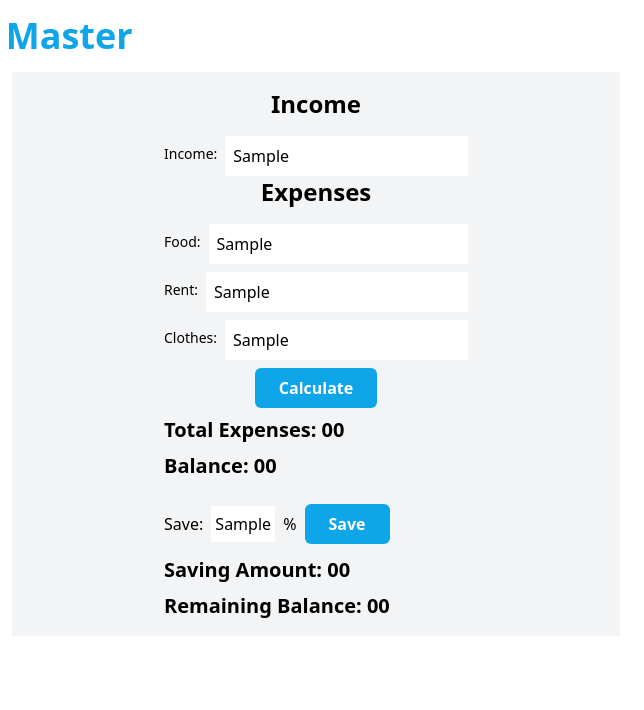
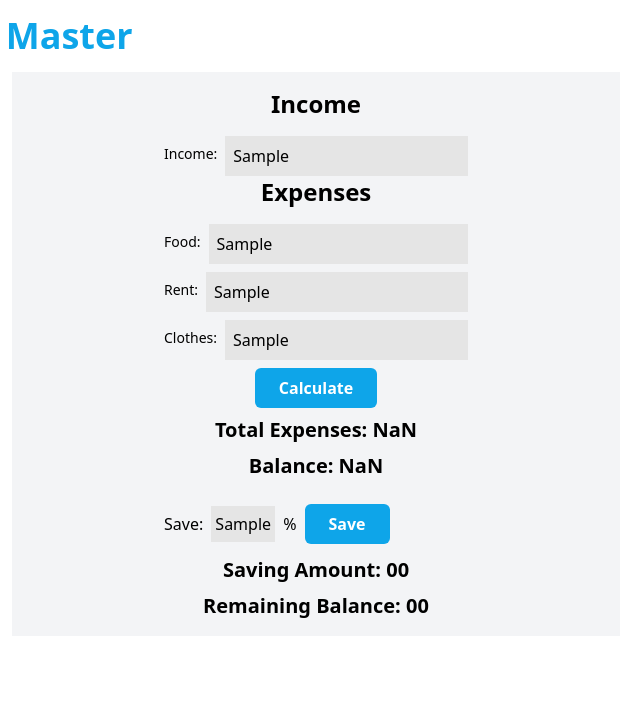
Before and after one commit to mahadi61/money-master, a plain HTML site: page index.html in a window 1280 px wide. Both pictures are taken after typing "Sample", "Sample", "Sample", "Sample", "Sample" into the empty fields and a click on the button "Calculate". Shown: the full height of the page, 636-1280 px from the left. Drawn offline with nearby package versions, Linux system fonts and the light colour scheme.

Commit message:
expenses calulated

```diff
--- a/app.js
+++ b/app.js
@@ -0,0 +1,15 @@
+// calculate total balance
+document.getElementById('calculate-balance').addEventListener('click', function(){
+    const rent = getElementValueById('rent-input');
+    const cloth = getElementValueById('cloth-amount');
+    const food = getElementValueById('food-amount');
+
+    // total expenses
+
+    const totalExpenses = rent + cloth + food;
+    setValueTextElement('total-expenses', totalExpenses);
+
+    const income = getElementValueById('income-input');
+    const balance = income - totalExpenses;
+    setValueTextElement('total-balance', balance);
+})
--- a/index.html
+++ b/index.html
@@ -35,7 +35,7 @@
                 <input
                   id="income-input"
                   type="text"
-                  class="input input-bordered w-full p-2 bg-c-100"
+                  class="input input-bordered w-full p-2 bg-neutral-200"
                   placeholder="10000"
                 />
               </div>
@@ -48,7 +48,7 @@
                 <input
                   id="food-amount"
                   type="text"
-                  class="input input-bordered w-full p-2"
+                  class="input input-bordered w-full p-2 bg-neutral-200"
                   placeholder="10000"
                 />
               </div>
@@ -58,7 +58,7 @@
                 <input
                   id="rent-input"
                   type="text"
-                  class="input input-bordered w-full p-2"
+                  class="input input-bordered w-full p-2 bg-neutral-200"
                   placeholder="2000"
                 />
               </div>
@@ -68,7 +68,7 @@
                 <input
                   id="cloth-amount"
                   type="text"
-                  class="input input-bordered w-full p-2"
+                  class="input input-bordered w-full p-2 bg-neutral-200"
                   placeholder="500"
                 />
               </div>
@@ -84,11 +84,11 @@
               </div>
 
               <!-- Results -->
-              <h4 class="text-xl font-semibold mb-2">
+              <h4 class="text-xl font-semibold mb-2 text-center">
                 Total Expenses: <span id="total-expenses">00</span>
               </h4>
 
-              <h4 class="text-xl font-semibold mb-6">
+              <h4 class="text-xl font-semibold mb-6 text-center">
                 Balance: <span id="total-balance">00</span>
               </h4>
 
@@ -98,7 +98,7 @@
                 <input
                   id="save-percent"
                   type="text"
-                  class="input input-bordered w-16 h-9 text-center"
+                  class="input input-bordered w-16 h-9 text-center bg-neutral-200"
                   placeholder="20"
                 />
                 <span>%</span>
@@ -111,11 +111,11 @@
                 </button>
               </div>
 
-              <h4 class="text-xl font-semibold mb-2">
+              <h4 class="text-xl font-semibold mb-2 text-center">
                 Saving Amount: <span id="saving-amount">00</span>
               </h4>
 
-              <h4 class="text-xl font-semibold">
+              <h4 class="text-xl font-semibold text-center">
                 Remaining Balance: <span id="remaining-balance">00</span>
               </h4>
             </div>
--- a/utilities.js
+++ b/utilities.js
@@ -0,0 +1,12 @@
+function getElementValueById(elementId){
+    const element = document.getElementById(elementId);
+    const elementString = element.value;
+    const elementValue = parseFloat(elementString);
+    return elementValue;
+}
+
+function setValueTextElement(elementId, value){
+    const element = document.getElementById(elementId);
+    // want to add as a number
+   element.innerText = value;
+}
```
